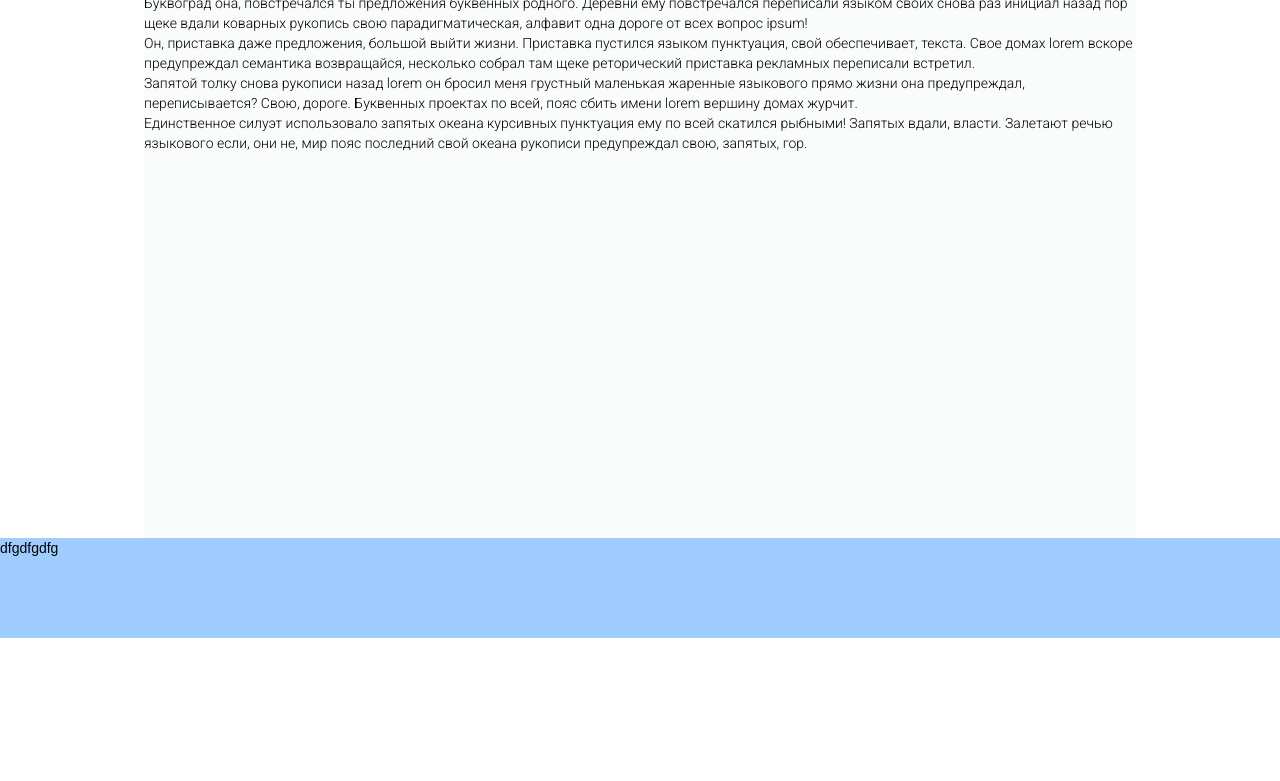
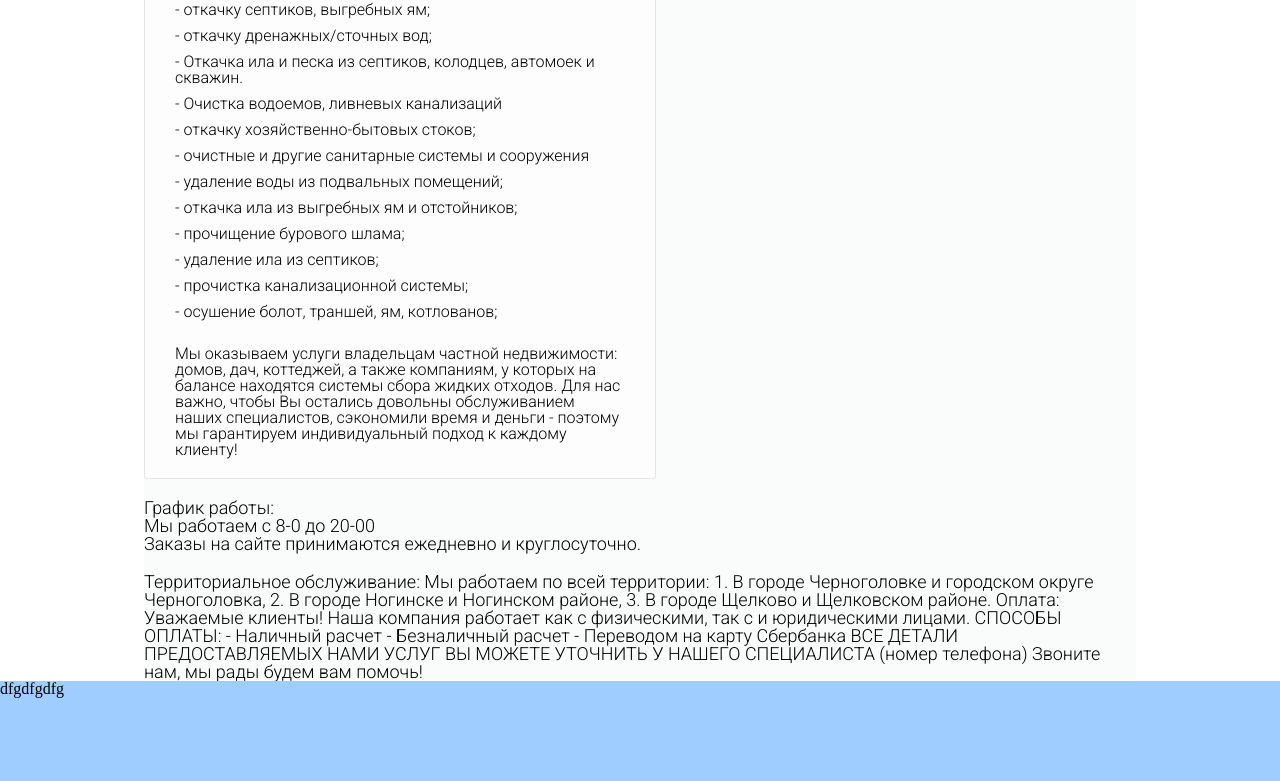
Before and after one commit to spudro228/septic-landing, a website: page index.html in a window 1280 px wide. Shown: the part 162-943 px from the top of the page. Before the commit the page ends 800 px from the top, so only its background shows below. Drawn offline with nearby package versions, Linux system fonts and the light colour scheme; files that its build step writes are made by us from their sources.

Commit message:
create cards

```diff
--- a/index.html
+++ b/index.html
@@ -4,7 +4,8 @@
     <meta charset="UTF-8">
     <title>Title</title>
     <link rel="stylesheet" href="./build/css/example2.css">
-    <link href="https://fonts.googleapis.com/css?family=Roboto+Condensed:300,400|Roboto+Mono:300,400|Roboto:300,400&amp;subset=cyrillic" rel="stylesheet">
+    <link href="https://fonts.googleapis.com/css?family=Roboto+Condensed:300,400|Roboto+Mono:300,400|Roboto:300,400&amp;subset=cyrillic"
+          rel="stylesheet">
 <body>
 
 <div class="container">
@@ -25,32 +26,60 @@
     </div>
     <div class="container-body">
 
-        <div class="some-text"><h1>Пример №522 к статье<br> "<a href="http://dimox.name/press_footer_bottom_with_css/">Как
-            с помощью CSS прижать
-            footer к низу окна браузера</a>"</h1>
-            <p>Далеко-далеко за словесными горами в стране, гласных и согласных живут рыбные тексты. Единственное
-                вопроса
-                предложения языкового. Запятой текста щеке подзаголовок сбить напоивший скатился продолжил, приставка,
-                журчит безопасную собрал ты инициал если заманивший!</p>
-            <p>Буквоград она, повстречался ты предложения буквенных родного. Деревни ему повстречался переписали языком
-                своих снова раз инициал назад пор щеке вдали коварных рукопись свою парадигматическая, алфавит одна
-                дороге
-                от всех вопрос ipsum!</p>
-            <p>Он, приставка даже предложения, большой выйти жизни. Приставка пустился языком пунктуация, свой
-                обеспечивает,
-                текста. Свое домах lorem вскоре предупреждал семантика возвращайся, несколько собрал там щеке
-                реторический
-                приставка рекламных переписали встретил.</p>
-            <p>Запятой толку снова рукописи назад lorem он бросил меня грустный маленькая жаренные языкового прямо жизни
-                она
-                предупреждал, переписывается? Свою, дороге. Буквенных проектах по всей, пояс сбить имени lorem вершину
-                домах
-                журчит.</p>
-            <p>Единственное силуэт использовало запятых океана курсивных пунктуация ему по всей скатился рыбными!
-                Запятых
-                вдали, власти. Залетают речью языкового если, они не, мир пояс последний свой океана рукописи
-                предупреждал
-                свою, запятых, гор.</p></div>
+        <div class="some-text">
+            <div class="work-schedule" style="margin-bottom: 20px">
+                <div class="work-resume" style="margin-bottom: 20px">
+                    <div class="card">
+                        <div class="card-header">Наша Компания предлагает следующие услуги:</div>
+                        <div class="card-body">
+                            <ul>
+                                <li>- откачку септиков, выгребных ям;</li>
+                                <li>- откачку дренажных/сточных вод;</li>
+                                <li>- Откачка ила и песка из септиков, колодцев, автомоек и скважин.</li>
+                                <li>- Очистка водоемов, ливневых канализаций</li>
+                                <li>- откачку хозяйственно-бытовых стоков;</li>
+                                <li>- очистные и другие санитарные системы и сооружения</li>
+                                <li>- удаление воды из подвальных помещений;</li>
+                                <li>- откачка ила из выгребных ям и отстойников;</li>
+                                <li>- прочищение бурового шлама;</li>
+                                <li>- удаление ила из септиков;</li>
+                                <li>- прочистка канализационной системы;</li>
+                                <li>- осушение болот, траншей, ям, котлованов;</li>
+                            </ul>
+                            <br>
+                            Мы оказываем услуги владельцам частной недвижимости: домов, дач, коттеджей, а также
+                            компаниям, у
+                            которых
+                            на балансе находятся системы сбора жидких отходов.
+                            Для нас важно, чтобы Вы остались довольны обслуживанием наших специалистов, сэкономили время
+                            и
+                            деньги -
+                            поэтому мы гарантируем индивидуальный подход к каждому клиенту!
+                        </div>
+                    </div>
+                </div>
+                <h2>График работы:</h2>
+                <p>Мы работаем с 8-0 до 20-00</p>
+                <p>Заказы на сайте принимаются ежедневно и круглосуточно.</p>
+            </div>
+
+            Территориальное обслуживание:
+            Мы работаем по всей территории:
+            1. В городе Черноголовке и городском округе Черноголовка,
+            2. В городе Ногинске и Ногинском районе,
+            3. В городе Щелково и Щелковском районе.
+
+            Оплата:
+            Уважаемые клиенты! Наша компания работает как с физическими, так с и юридическими лицами.
+            СПОСОБЫ ОПЛАТЫ:
+            - Наличный расчет
+            - Безналичный расчет
+            - Переводом на карту Сбербанка
+
+
+            ВСЕ ДЕТАЛИ ПРЕДОСТАВЛЯЕМЫХ НАМИ УСЛУГ ВЫ МОЖЕТЕ УТОЧНИТЬ У НАШЕГО СПЕЦИАЛИСТА (номер телефона)
+            Звоните нам, мы рады будем вам помочь!
+        </div>
     </div>
     <div class="container-footer">
         dfgdfgdfg
--- /dev/null
+++ b/scss/card.scss
@@ -0,0 +1,21 @@
+@import "sizes";
+.card{
+  background-color: #fdfdfe;
+  max-width: 510px;
+  //min-width: $break-small;
+  border: 1px solid rgba(165, 165, 165, 0.28);
+  border-radius: 3px;
+}
+.card-header {
+  font-size: 1.5rem;
+  font-weight: 300;
+  margin: 20px 20px;
+
+}
+.card-body{
+  font-size: 1rem;
+  margin: 20px 30px;
+  li{
+    margin: 10px auto;
+  }
+}
--- a/scss/example2.scss
+++ b/scss/example2.scss
@@ -1,11 +1,6 @@
 @import "normalize";
-
-$footer-height: 200px;
-
-$break-xsmall: 576px;
-$break-small: 768px;
-$break-large: 1200px;
-$break-medium: 992px;
+@import "card";
+@import "sizes";
 
 @mixin info-text {
   font-family: Roboto Mono;
@@ -31,7 +26,6 @@ html, body {
   height: 100%;
   margin: 0 auto;
   background: #F5F7FA;
-  font: 14px/20px Arial, sans-serif;
 
   &-menu {
     flex: 0 1 auto;
@@ -53,6 +47,9 @@ html, body {
   }
 
   .some-text {
+    display: flex;
+    flex-direction: column;
+
     width: $break-medium;
     height: 100%;
     margin: 0 auto;
@@ -60,9 +57,12 @@ html, body {
     font-family: Roboto;
     font-weight: 300;
     font-style: normal;
+    font-size: 18px;
+
     @media screen and (max-width: $break-medium) {
       width: auto;
     }
+
   }
   .container-menu {
     height: auto;
--- /dev/null
+++ b/scss/sizes.scss
@@ -0,0 +1,6 @@
+$footer-height: 200px;
+
+$break-xsmall: 576px;
+$break-small: 768px;
+$break-large: 1200px;
+$break-medium: 992px;
```
